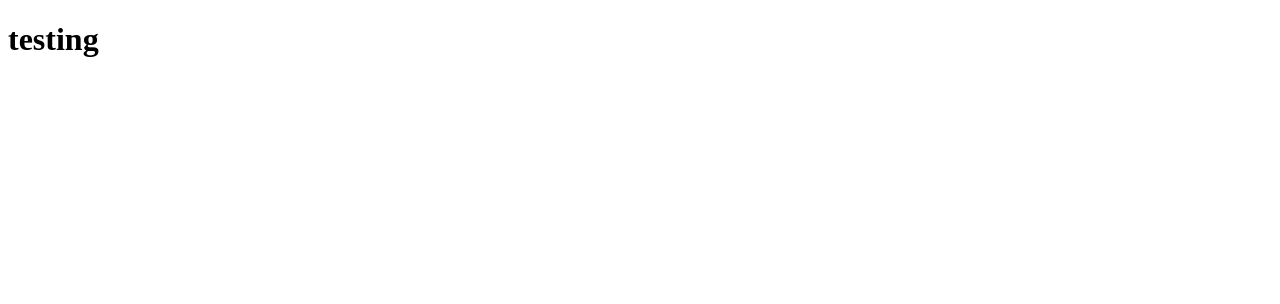
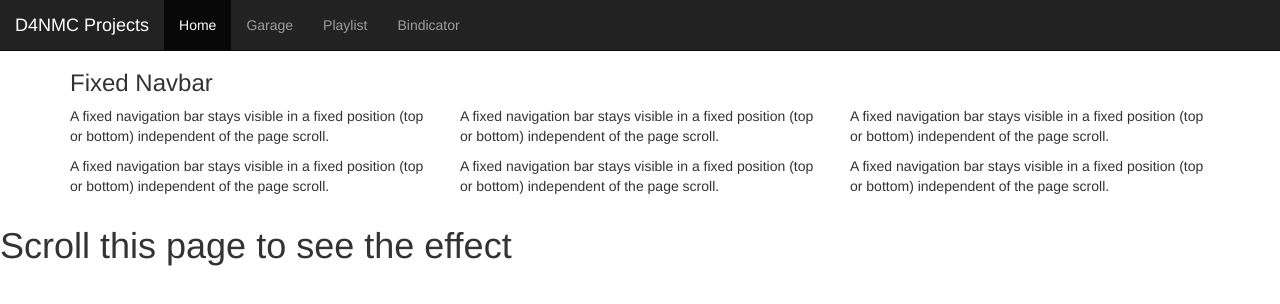
Before and after one commit to d4nmc/GarageProject, a plain HTML site: page HTML/index.html in a window 1280 px wide. Shown: the top 304 px of the page. Drawn offline with nearby package versions, Linux system fonts and the light colour scheme.

Commit message:
mc: playing with project layout

```diff
--- a/HTML/index.html
+++ b/HTML/index.html
@@ -1,18 +1,47 @@
 <!DOCTYPE html>
 <html lang="en">
 <head>
-    <meta charset="UTF-8">
-    <meta http-equiv="X-UA-Compatible" content="IE=edge">
-    <meta name="viewport" content="width=device-width, initial-scale=1.0">
-    <title>Document</title>
+  <title>Bootstrap Example</title>
+  <meta charset="utf-8">
+  <meta name="viewport" content="width=device-width, initial-scale=1">
+  <link rel="stylesheet" href="https://maxcdn.bootstrapcdn.com/bootstrap/3.4.1/css/bootstrap.min.css">
+  <script src="https://ajax.googleapis.com/ajax/libs/jquery/3.5.1/jquery.min.js"></script>
+  <script src="https://maxcdn.bootstrapcdn.com/bootstrap/3.4.1/js/bootstrap.min.js"></script>
 </head>
+<body style="height:1500px">
 
+<nav class="navbar navbar-inverse navbar-fixed-top">
+  <div class="container-fluid">
+    <div class="navbar-header">
+      <a class="navbar-brand" href="#">D4NMC Projects</a>
+    </div>
+    <ul class="nav navbar-nav">
+      <li class="active"><a href="#">Home</a></li>
+      <li><a href="#">Garage</a></li>
+      <li><a href="#">Playlist</a></li>
+      <li><a href="#">Bindicator</a></li>
+    </ul>
+  </div>
+</nav>
 
-<body>
+<div class="container" style="margin-top:50px">
+  <h3>Fixed Navbar</h3>
+  <div class="row">
+    <div class="col-md-4">
+      <p>A fixed navigation bar stays visible in a fixed position (top or bottom) independent of the page scroll.</p>
+      <p>A fixed navigation bar stays visible in a fixed position (top or bottom) independent of the page scroll.</p>
+    </div>
+    <div class="col-md-4">
+      <p>A fixed navigation bar stays visible in a fixed position (top or bottom) independent of the page scroll.</p>
+      <p>A fixed navigation bar stays visible in a fixed position (top or bottom) independent of the page scroll.</p>
+    </div>
+    <div class="col-md-4">
+      <p>A fixed navigation bar stays visible in a fixed position (top or bottom) independent of the page scroll.</p>
+      <p>A fixed navigation bar stays visible in a fixed position (top or bottom) independent of the page scroll.</p>
+    </div>
+  </div>
+</div>
 
-    <h1>testing</h1>
-
-</body>
-
+<h1>Scroll this page to see the effect</h1>
 
 </html>
```
Also changed, not shown: HTML/signup.html (added, +44 -0 lines).
